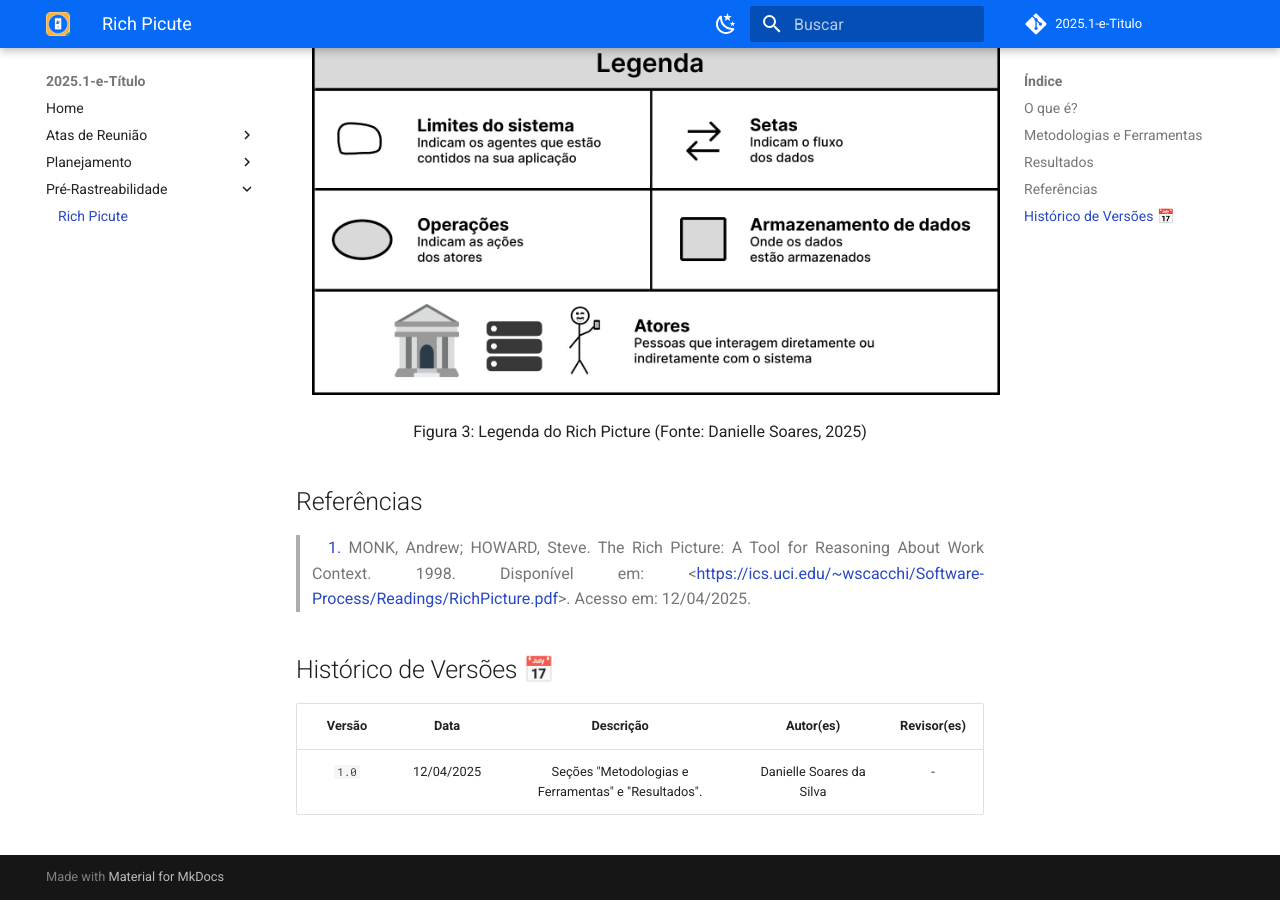
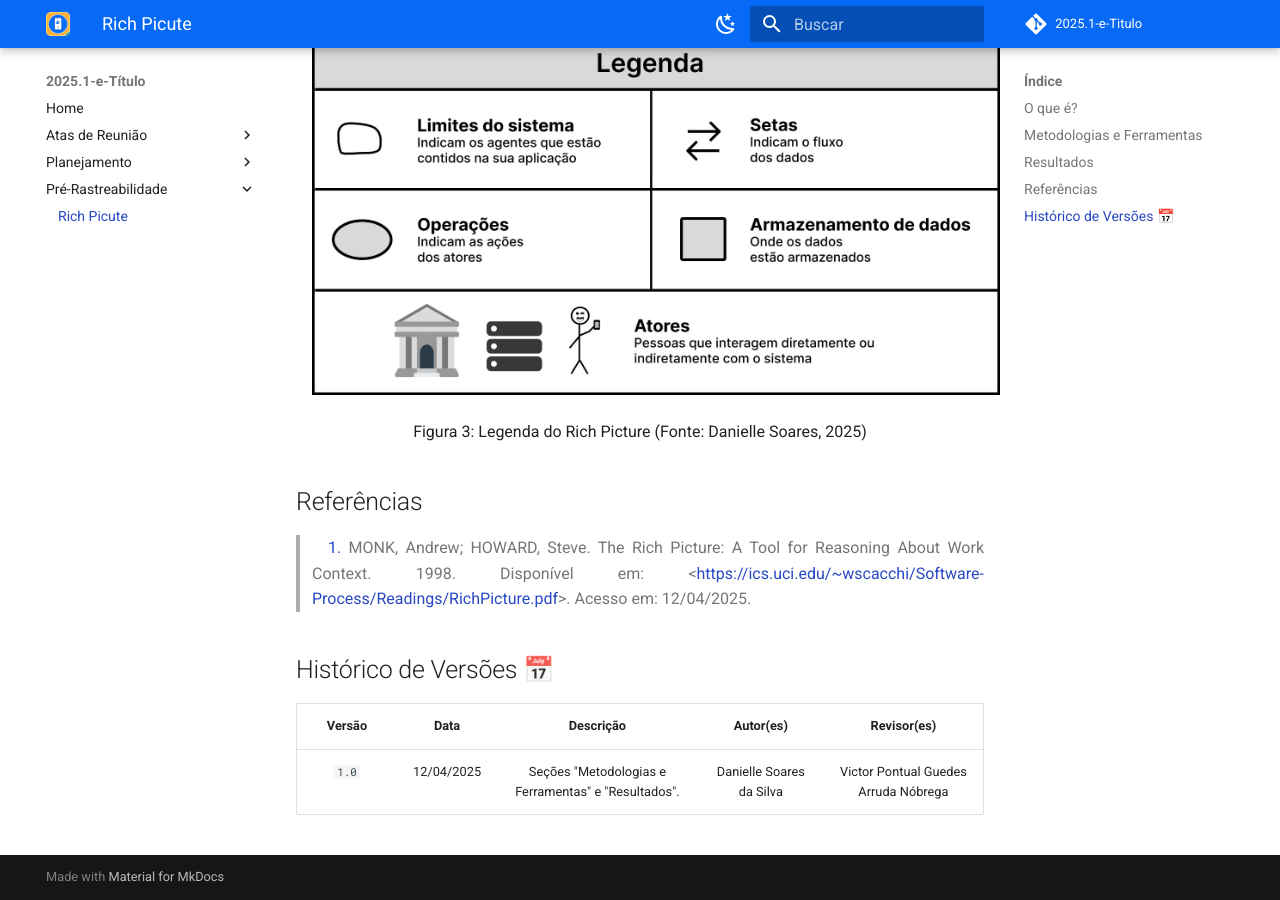
Before and after one commit to eduardodpms/REQ-FGTS, an MkDocs documentation site: the page built from docs/Pré-Rastreabilidade/Rich_Picture.md, in a window 1280 px wide and 900 px high, scrolled down 1763 px. Built offline with MkDocs 1.6.1 and Material for MkDocs 9.7.7, drawn with Linux system fonts in a browser that asks for light colours; comment, search, counter and statistics services are not loaded.

Commit message:
Update Rich_Picture.md

```diff
--- a/docs/Pré-Rastreabilidade/Rich_Picture.md
+++ b/docs/Pré-Rastreabilidade/Rich_Picture.md
@@ -42,4 +42,4 @@ A seguir, as Figuras 1 e 2 mostram as versões do Rich Picture desenvolvidas par
 
 | Versão | Data | Descrição | Autor(es) | Revisor(es) |
 | :-: | :-: | :-: | :-------------: | :-: |
-| `1.0` | 12/04/2025 | Seções "Metodologias e Ferramentas" e "Resultados". | Danielle Soares da Silva | - |
+| `1.0` | 12/04/2025 | Seções "Metodologias e Ferramentas" e "Resultados". | Danielle Soares da Silva | Victor Pontual Guedes Arruda Nóbrega |
```
